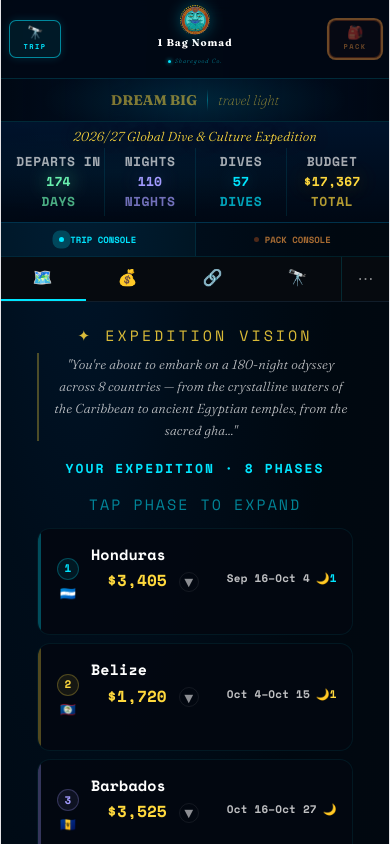
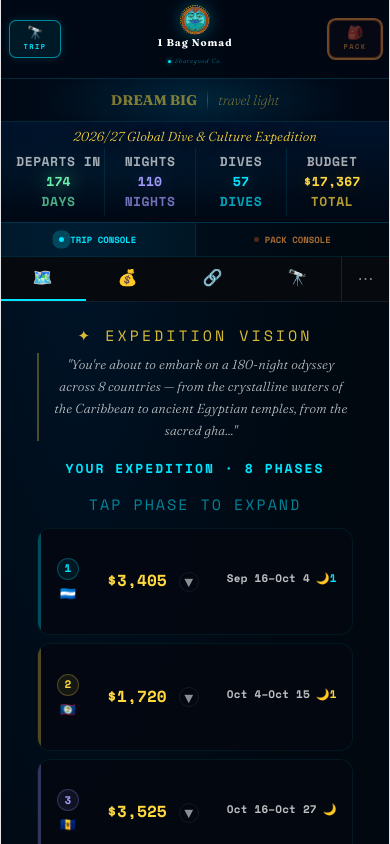
Before and after one commit to mikolangelo2-art/1-Bag-Nomad, a React (Vite) app: page / in a window 390 px wide. Shown: the top 844 px of the page. Built offline with nearby package versions, Linux system fonts and the light colour scheme.

Commit message:
fix: phase name nowrap ellipsis, no wrapping on mobile

```diff
--- a/src/App.jsx
+++ b/src/App.jsx
@@ -1049,7 +1049,7 @@
         </div>
         <div style={{flex:1,minWidth:0,display:"flex",flexDirection:"column",gap:2}}>
           <div style={{display:"flex",alignItems:"center",gap:7,marginBottom:4}}>
-            <span style={{fontSize:15,fontWeight:700,color:open?phase.color:"#FFF",fontFamily:"'Space Mono',monospace",transition:"color 0.2s"}}>{phase.name}</span>
+            <span style={{fontSize:15,fontWeight:700,color:open?phase.color:"#FFF",fontFamily:"'Space Mono',monospace",transition:"color 0.2s",whiteSpace:"nowrap",overflow:"hidden",textOverflow:"ellipsis"}}>{phase.name}</span>
             {isNow&&<span style={{fontSize:15,color:"#69F0AE",background:"rgba(105,240,174,0.1)",border:"1px solid rgba(105,240,174,0.28)",borderRadius:8,padding:"1px 6px",letterSpacing:1,fontWeight:700}}>● ACTIVE</span>}
           </div>
           <div style={{display:"flex",gap:isMobile?5:6,alignItems:"center",marginBottom:isMobile?2:5,flexWrap:"nowrap",overflow:"hidden"}}>
```
